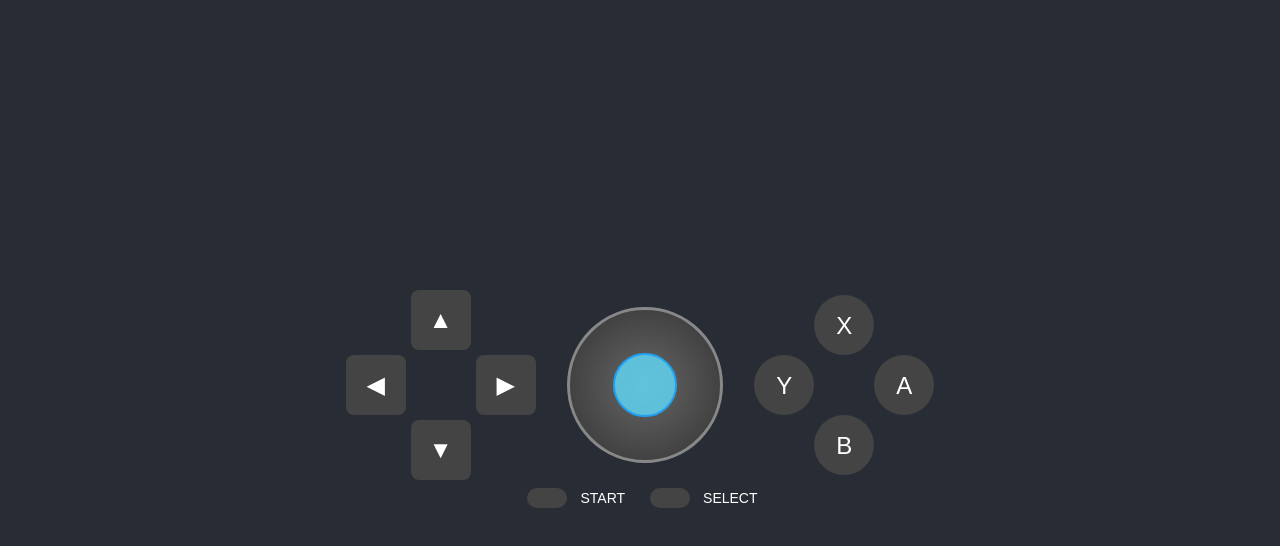
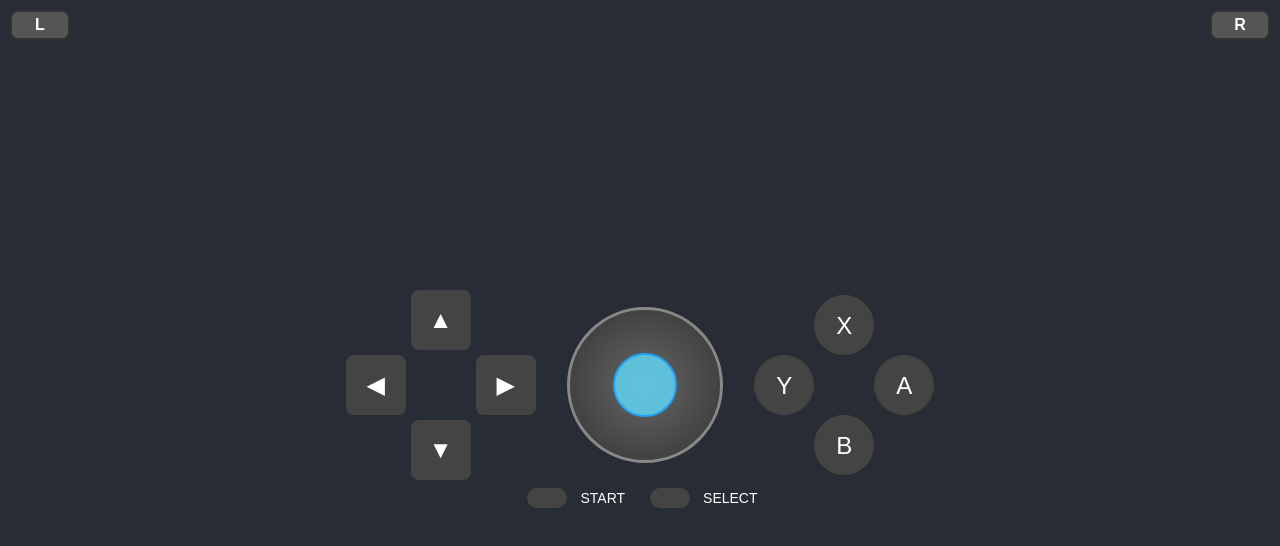
Before and after one commit to Shark-Storm/DS-GamePad-Single, a plain HTML site: page index.html in a window 1280 px wide. Drawn offline with Linux system fonts and the light colour scheme.

Commit message:
Update index.html

```diff
--- a/index.html
+++ b/index.html
@@ -220,11 +220,64 @@
       color: #fff;
       font-family: sans-serif;
     }
+
+    .shoulder-buttons {
+      position: fixed;
+      top: 10px;
+      left: 0;
+      right: 0;
+      display: flex;
+      justify-content: space-between;
+      padding: 0 10px;
+      pointer-events: none; /* prevents container from blocking touches */
+      z-index: 1000;
+    }
+
+    .shoulder-button {
+      width: 60px;
+      height: 30px;
+      background: #555;
+      border-radius: 8px;
+      border: 2px solid #333;
+      color: white;
+      font-weight: bold;
+      font-size: 16px;
+      text-align: center;
+      display: flex;
+      justify-content: center;
+      align-items: center;
+      cursor: pointer;
+      pointer-events: auto; /* allows the buttons themselves to be clickable */
+      transition: background-color 0.2s, transform 0.1s;
+    }
+
+    /* Change background on press */
+    .shoulder-button:active {
+      background-color: #333;
+      transform: translateY(4px);
+    }
+
+    /* Optional: Change color on hover */
+    .shoulder-button:hover {
+      background-color: #777;
+    }
+
+    /* Optional: Highlight text on active/press */
+    .shoulder-button:active {
+      font-weight: bold;
+      color: #21a1f1;
+    }
   </style>
 </head>
 <body>
   <div class="container">
     <div class="gamepad">
+      <!--L/R Buttons-->
+      <div class="shoulder-buttons">
+        <button class="shoulder-button left" data-action="L">L</button>
+        <button class="shoulder-button right" data-action="R">R</button>
+      </div>
+
       <!-- D-Pad -->
       <div class="dpad-wrapper">
         <div class="dpad">
```
